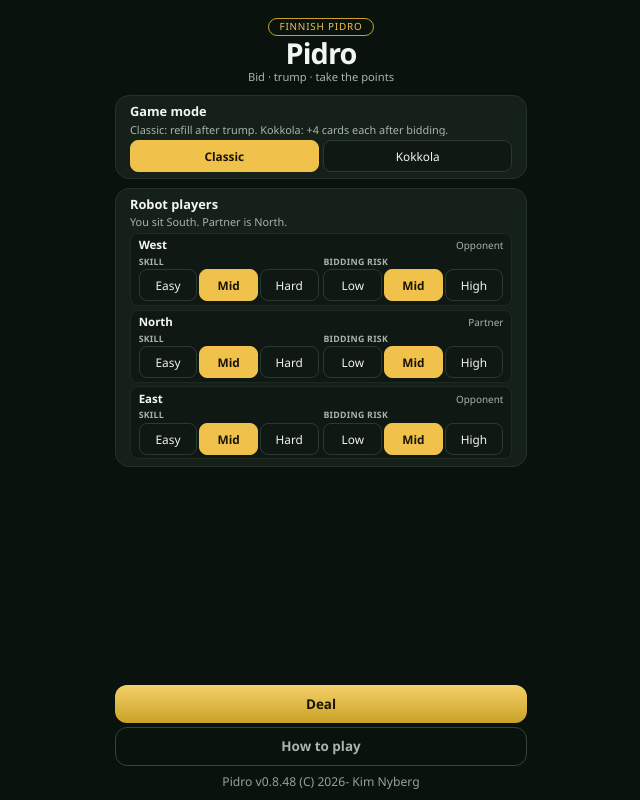
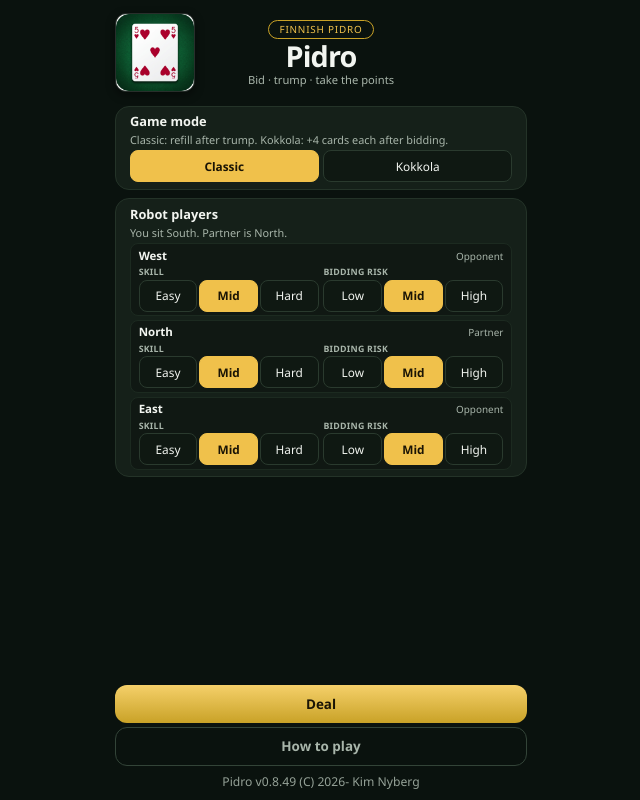
Before and after one commit to knybbe/pidro, a React (Vite) app: page / in a window 1280 px wide. Shown: the whole page, without its empty margins (319-959 px from the left). Built offline with nearby package versions, Linux system fonts and the light colour scheme.

Commit message:
v0.8.49 - Add Pidro 5 of Hearts logo in upper left corner of Lobby hero header

```diff
--- a/package.json
+++ b/package.json
@@ -1,7 +1,7 @@
 {
   "name": "pidro",
   "private": true,
-  "version": "0.8.48",
+  "version": "0.8.49",
   "type": "module",
   "scripts": {
     "dev": "vite",
--- a/src/components/Lobby.tsx
+++ b/src/components/Lobby.tsx
@@ -37,6 +37,16 @@ export function Lobby({
   return (
     <div className="lobby">
       <header className="lobby-hero">
+        <img
+          src={`${import.meta.env.BASE_URL}logo.jpg`}
+          alt="Pidro 5 of Hearts"
+          className="lobby-corner-logo"
+          onClick={onShowInfo}
+          title="About Pidro"
+          onError={(e) => {
+            ;(e.target as HTMLElement).style.display = 'none'
+          }}
+        />
         <div className="lobby-badge">Finnish Pidro</div>
         <h1>Pidro</h1>
         <p className="lobby-sub">
--- a/src/index.css
+++ b/src/index.css
@@ -98,9 +98,38 @@ button {
 }
 
 .lobby-hero {
+  position: relative;
   text-align: center;
+  display: flex;
+  flex-direction: column;
+  align-items: center;
+  justify-content: center;
   padding: clamp(0.08rem, 0.5vh, 0.45rem) 0 clamp(0.06rem, 0.25vh, 0.25rem);
   flex-shrink: 0;
+  min-height: clamp(62px, 11vh, 88px);
+}
+
+.lobby-corner-logo {
+  position: absolute;
+  left: 0;
+  top: 5%;
+  height: 90%;
+  aspect-ratio: 1 / 1;
+  border-radius: clamp(8px, 1.4vh, 12px);
+  object-fit: cover;
+  box-shadow: 0 3px 10px rgba(0, 0, 0, 0.45);
+  border: 1px solid rgba(255, 255, 255, 0.12);
+  cursor: pointer;
+  transition: transform 0.12s ease, opacity 0.15s ease;
+}
+
+.lobby-corner-logo:hover {
+  transform: scale(1.05);
+  opacity: 0.95;
+}
+
+.lobby-corner-logo:active {
+  transform: scale(0.96);
 }
 
 .lobby-badge {
--- a/src/version.ts
+++ b/src/version.ts
@@ -1,2 +1,2 @@
-export const APP_VERSION = 'v0.8.48'
-export const APP_COPYRIGHT = 'Pidro v0.8.48 (C) 2026- Kim Nyberg'
+export const APP_VERSION = 'v0.8.49'
+export const APP_COPYRIGHT = 'Pidro v0.8.49 (C) 2026- Kim Nyberg'
```
